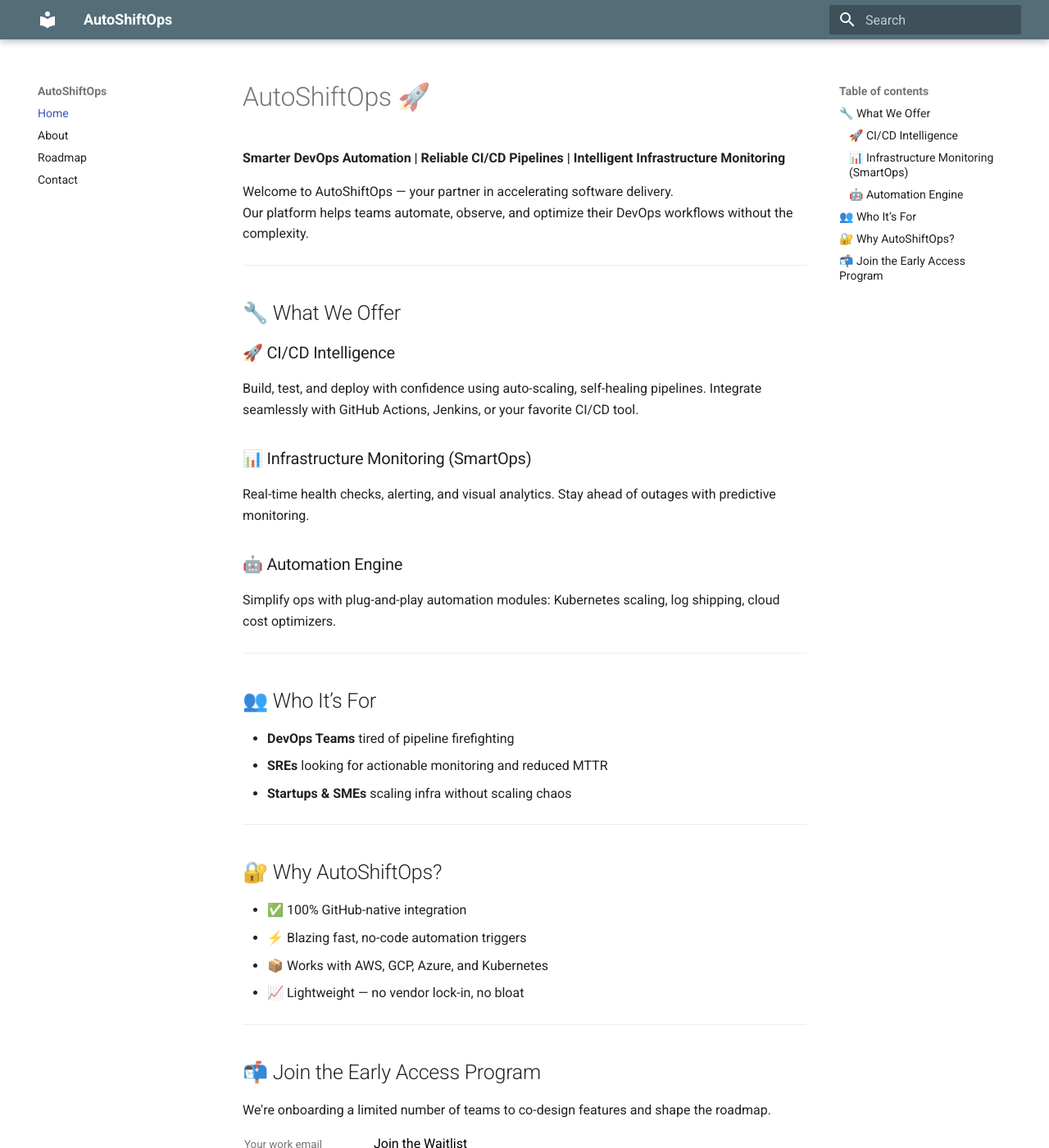
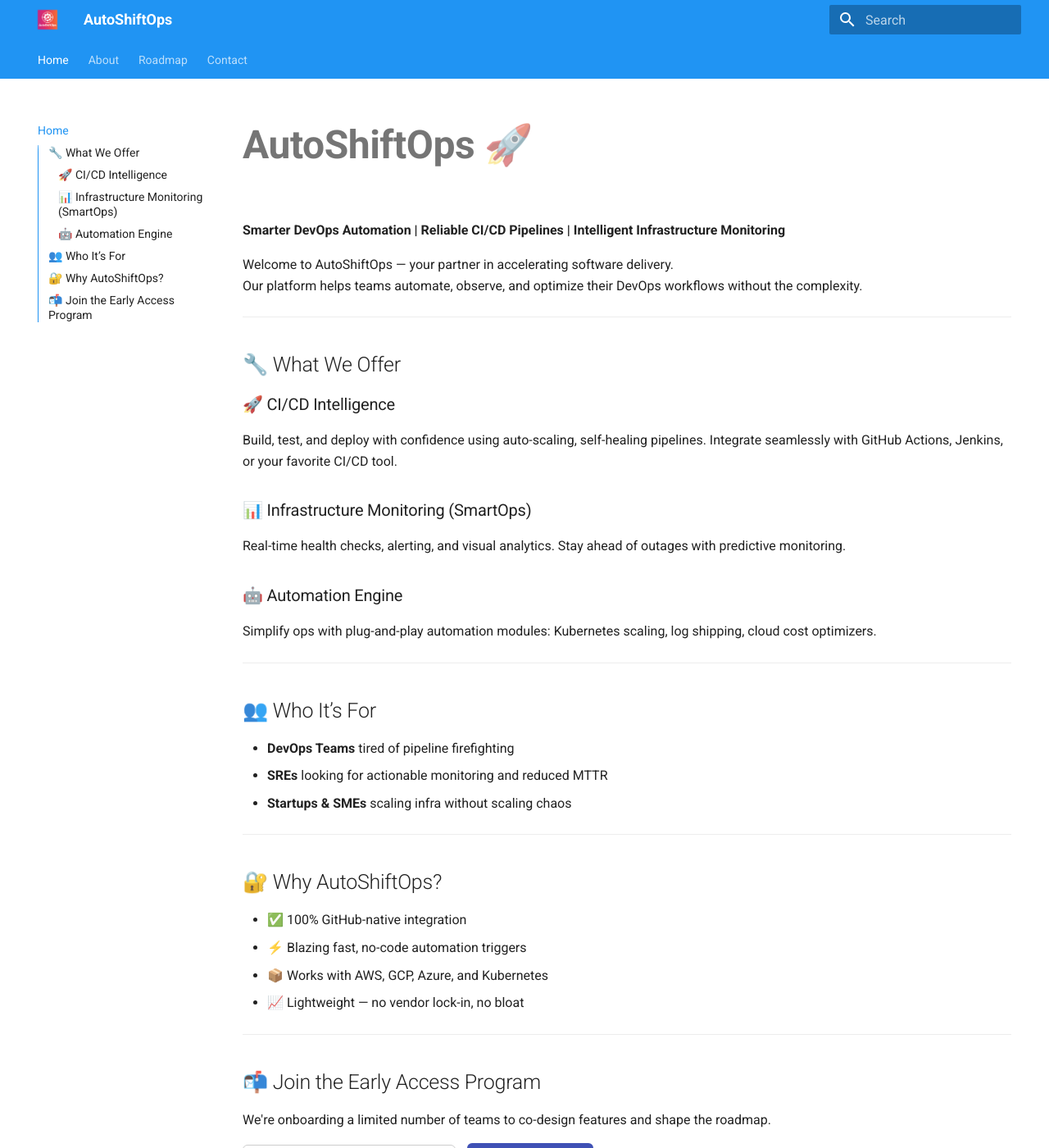
Before and after one commit to AutoShiftOps/autoshiftops.github.io, an MkDocs documentation site: the page built from docs/index.md, in a window 1280 px wide and 1400 px high. Shown: the whole window at 82% size. Built offline with MkDocs 1.6.1 and Material for MkDocs 9.7.7, drawn with Linux system fonts in a browser that asks for light colours; some of the changed text lies outside the part shown.

```diff
--- a/CNAME.txt
+++ /dev/null
@@ -1 +0,0 @@
-autoshiftops.com
--- a/docs/index.md
+++ b/docs/index.md
@@ -49,3 +49,4 @@
 ---
 
 🧠 Want a guided demo or have feedback? [Contact us](contact.md)
+<button id="scrollTopBtn" onclick="scrollToTop()" style="display:none;position:fixed;bottom:20px;right:20px;z-index:999;border:none;background:#3f51b5;color:#fff;padding:10px 15px;border-radius:50%;box-shadow:0 5px 10px rgba(0,0,0,0.3);cursor:pointer;">⬆️</button>
--- /dev/null
+++ b/docs/javascripts/scroll-top.js
@@ -0,0 +1,8 @@
+window.addEventListener("scroll", function() {
+  const btn = document.getElementById("scrollTopBtn");
+  btn.style.display = window.scrollY > 300 ? "block" : "none";
+});
+
+function scrollToTop() {
+  window.scrollTo({ top: 0, behavior: "smooth" });
+}
--- /dev/null
+++ b/docs/stylesheets/custom.css
@@ -0,0 +1,35 @@
+/* Hero banner style */
+.md-content h1:first-of-type {
+  font-size: 2.4rem;
+  font-weight: bold;
+  margin-top: 0;
+}
+
+img[alt="Hero Banner"] {
+  border-radius: 12px;
+  box-shadow: 0 10px 30px rgba(0,0,0,0.15);
+  margin: 1rem auto;
+  display: block;
+  max-width: 100%;
+}
+
+form input[type="email"] {
+  padding: 0.5rem;
+  width: 260px;
+  border-radius: 6px;
+  border: 1px solid #ccc;
+  margin-right: 0.5rem;
+}
+
+form button {
+  padding: 0.5rem 1rem;
+  border: none;
+  background-color: #3f51b5;
+  color: white;
+  border-radius: 6px;
+  cursor: pointer;
+}
+
+form button:hover {
+  background-color: #303f9f;
+}
--- a/mkdocs.yml
+++ b/mkdocs.yml
@@ -20,3 +20,33 @@
   generator: false
   description: AutoShiftOps – A smarter way to do DevOps.
   keywords: DevOps, CI/CD, automation, infrastructure, monitoring
+theme:
+  name: material
+  palette:
+    - scheme: default
+      primary: blue
+      accent: purple
+  font:
+    text: Roboto
+    code: Roboto Mono
+  features:
+    - navigation.instant
+    - navigation.sections
+    - navigation.tabs
+    - toc.integrate
+    - content.code.copy
+    - content.tabs.link
+    - content.action.edit
+    - content.tooltips
+    - content.footnotes
+    - search.suggest
+    - search.highlight
+
+extra_css:
+  - stylesheets/custom.css
+
+extra_javascript:
+  - javascripts/scroll-top.js
+extra:
+  logo: img/logo.png
+  favicon: img/favicon.ico
```
Also changed, not shown: docs/img/logo.png (added).
